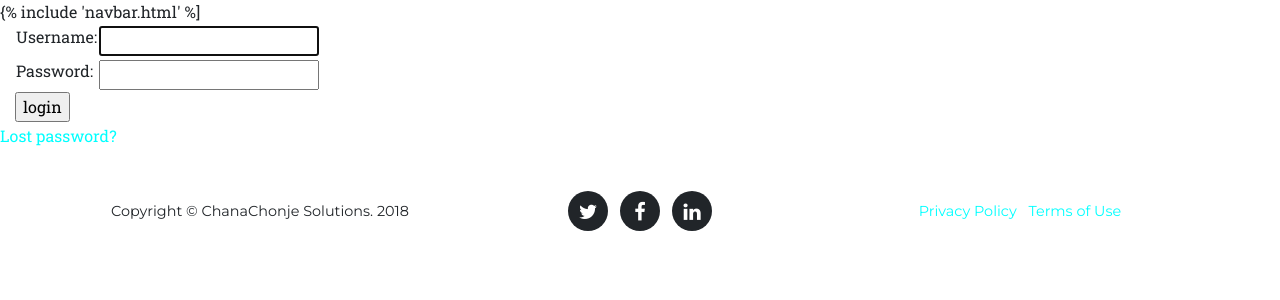
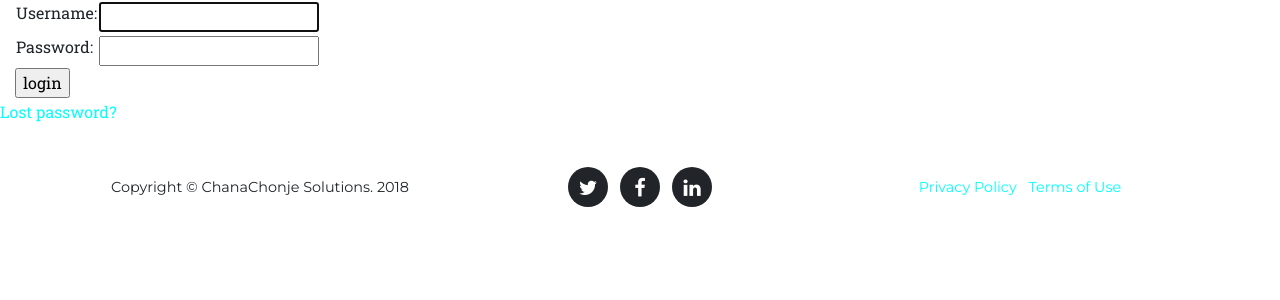
Before and after one commit to MCLofton/chanachonje, a Django app: page /accounts/login/ in a window 1280 px wide. Shown: the top 300 px of the page. Run offline with Django 3.2, Linux system fonts and the light colour scheme; some libraries are stand-ins or nearby versions; some web fonts are replaced.

Commit message:
New version

```diff
--- a/chana/templates/registration/login.html
+++ b/chana/templates/registration/login.html
@@ -2,7 +2,7 @@
 
 {% block content %}
 
-{% include 'navbar.html' %]
+{% include 'navbar.html' %}
 {% if form.errors %}
 <p class="error">Your Username and Password didn't match. Please try again.</p>
 {% endif %}
```
